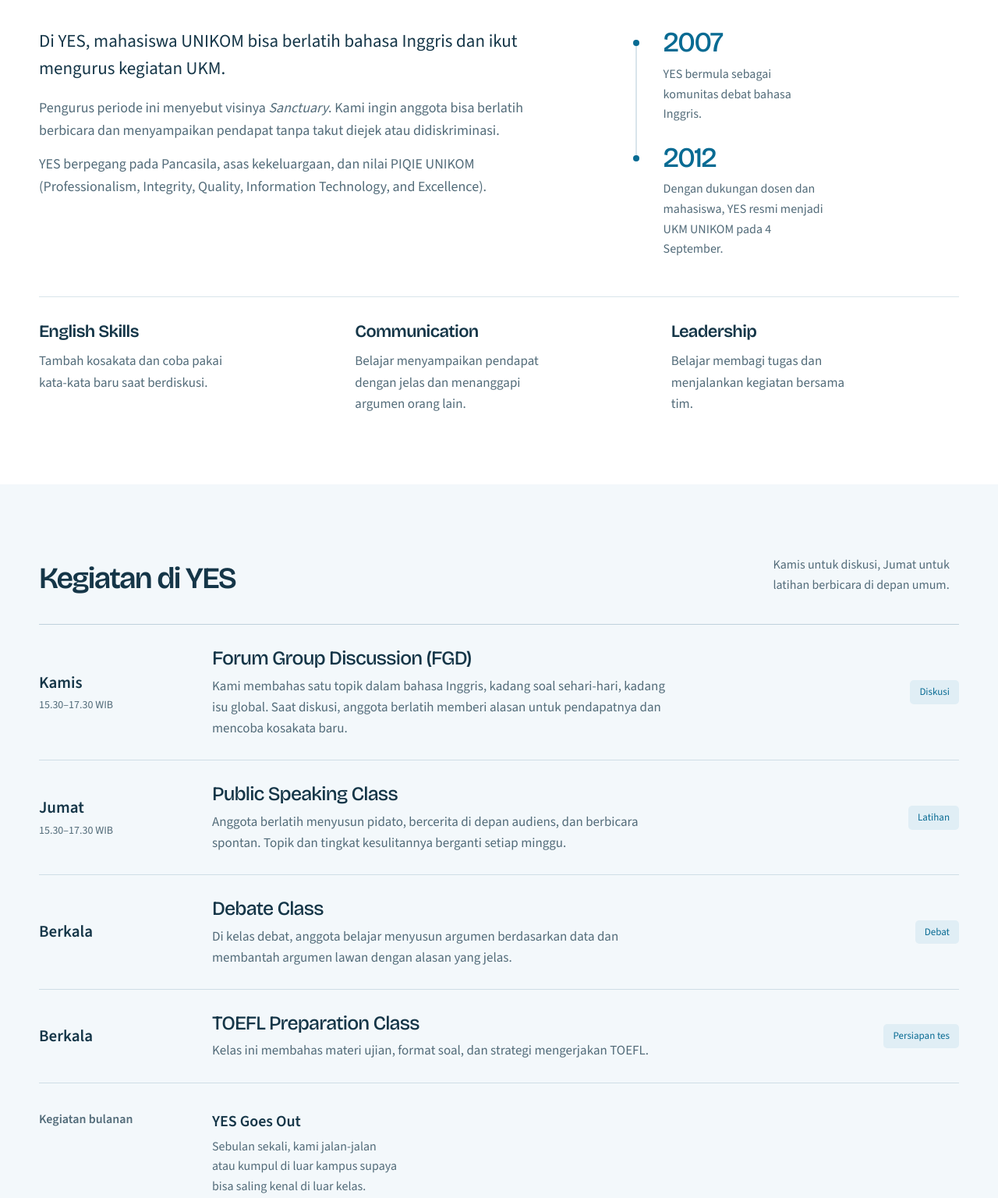
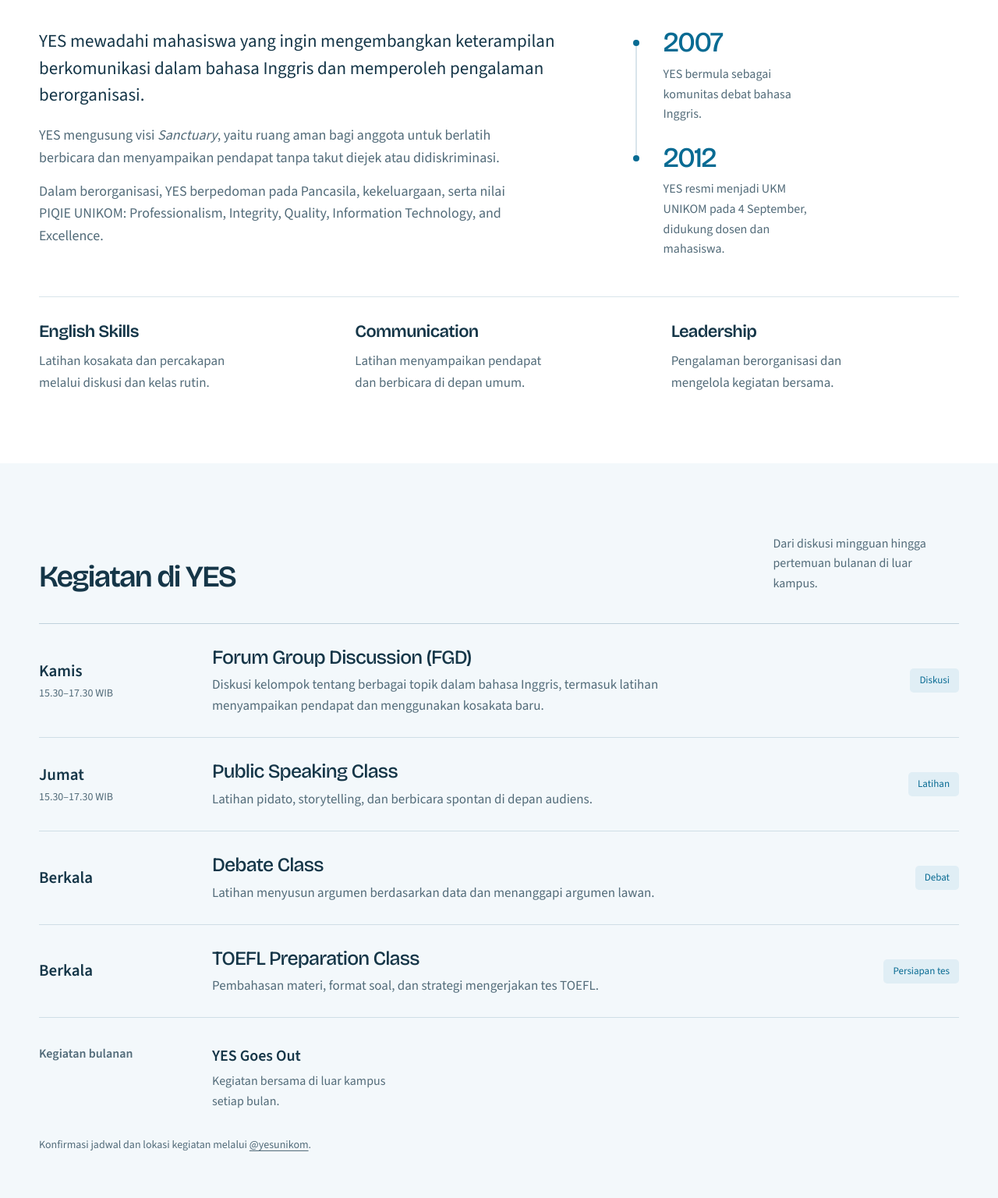
Before and after one commit to TanoINA/yesunikom, a website: page index.html in a window 1280 px wide. Shown: the part 1093-2629 px from the top of the page at 78% size. Drawn offline with nearby package versions, Linux system fonts and the light colour scheme.

Commit message:
Restore formal site copy for updated YES materials

```diff
--- a/index.html
+++ b/index.html
@@ -96,7 +96,7 @@
                     <p class="hero-context">Bahasa Inggris, di luar ruang kuliah.</p>
                     <h1 id="hero-title">Youth English Society</h1>
                     <p class="hero-tagline" lang="en">Speak out, connect,<br>and say YES!</p>
-                    <p class="hero-description">UKM bahasa Inggris di Universitas Komputer Indonesia. Kami berlatih lewat diskusi, debat, dan kelas berbicara di depan umum.</p>
+                    <p class="hero-description">Unit Kegiatan Mahasiswa di Universitas Komputer Indonesia yang berfokus pada pengembangan kemampuan bahasa Inggris.</p>
                     <div class="hero-actions">
                         <a href="#pendaftaran" class="button join-trigger">Bergabung dengan YES</a>
                         <a href="#kegiatan" class="text-link">Kenali kegiatan kami</a>
@@ -123,52 +123,52 @@
             <div class="section-heading"><h2 id="about-title">Tentang YES</h2></div>
             <div class="about-grid">
                 <div class="about-copy">
-                    <p class="lead">Di YES, mahasiswa UNIKOM bisa berlatih bahasa Inggris dan ikut mengurus kegiatan UKM.</p>
-                    <p>Pengurus periode ini menyebut visinya <em lang="en">Sanctuary</em>. Kami ingin anggota bisa berlatih berbicara dan menyampaikan pendapat tanpa takut diejek atau didiskriminasi.</p>
-                    <p class="about-values">YES berpegang pada Pancasila, asas kekeluargaan, dan nilai PIQIE UNIKOM (<span lang="en">Professionalism, Integrity, Quality, Information Technology, and Excellence</span>).</p>
+                    <p class="lead">YES mewadahi mahasiswa yang ingin mengembangkan keterampilan berkomunikasi dalam bahasa Inggris dan memperoleh pengalaman berorganisasi.</p>
+                    <p>YES mengusung visi <em lang="en">Sanctuary</em>, yaitu ruang aman bagi anggota untuk berlatih berbicara dan menyampaikan pendapat tanpa takut diejek atau didiskriminasi.</p>
+                    <p class="about-values">Dalam berorganisasi, YES berpedoman pada Pancasila, kekeluargaan, serta nilai PIQIE UNIKOM: <span lang="en">Professionalism, Integrity, Quality, Information Technology, and Excellence</span>.</p>
                 </div>
                 <dl class="history" aria-label="Sejarah YES">
                     <div><dt>2007</dt><dd>YES bermula sebagai komunitas debat bahasa Inggris.</dd></div>
-                    <div><dt>2012</dt><dd>Dengan dukungan dosen dan mahasiswa, YES resmi menjadi UKM UNIKOM pada 4 September.</dd></div>
+                    <div><dt>2012</dt><dd>YES resmi menjadi UKM UNIKOM pada 4 September, didukung dosen dan mahasiswa.</dd></div>
                 </dl>
             </div>
             <div class="focus-list" role="group" aria-label="Tiga pilar YES">
-                <article><h3 lang="en">English Skills</h3><p>Tambah kosakata dan coba pakai kata-kata baru saat berdiskusi.</p></article>
-                <article><h3 lang="en">Communication</h3><p>Belajar menyampaikan pendapat dengan jelas dan menanggapi argumen orang lain.</p></article>
-                <article><h3 lang="en">Leadership</h3><p>Belajar membagi tugas dan menjalankan kegiatan bersama tim.</p></article>
+                <article><h3 lang="en">English Skills</h3><p>Latihan kosakata dan percakapan melalui diskusi dan kelas rutin.</p></article>
+                <article><h3 lang="en">Communication</h3><p>Latihan menyampaikan pendapat dan berbicara di depan umum.</p></article>
+                <article><h3 lang="en">Leadership</h3><p>Pengalaman berorganisasi dan mengelola kegiatan bersama.</p></article>
             </div>
         </section>
 
         <section id="kegiatan" class="activities section" aria-labelledby="activities-title">
             <div class="container">
-                <div class="section-heading activity-heading"><h2 id="activities-title">Kegiatan di YES</h2><p>Kamis untuk diskusi, Jumat untuk latihan berbicara di depan umum.</p></div>
+                <div class="section-heading activity-heading"><h2 id="activities-title">Kegiatan di YES</h2><p>Dari diskusi mingguan hingga pertemuan bulanan di luar kampus.</p></div>
                 <div class="schedule">
                     <article class="schedule-row">
                         <div class="schedule-day">Kamis<small>15.30–17.30 WIB</small></div>
-                        <div><h3 lang="en">Forum Group Discussion (FGD)</h3><p>Kami membahas satu topik dalam bahasa Inggris, kadang soal sehari-hari, kadang isu global. Saat diskusi, anggota berlatih memberi alasan untuk pendapatnya dan mencoba kosakata baru.</p></div>
+                        <div><h3 lang="en">Forum Group Discussion (FGD)</h3><p>Diskusi kelompok tentang berbagai topik dalam bahasa Inggris, termasuk latihan menyampaikan pendapat dan menggunakan kosakata baru.</p></div>
                         <span class="schedule-type">Diskusi</span>
                     </article>
                     <article class="schedule-row">
                         <div class="schedule-day">Jumat<small>15.30–17.30 WIB</small></div>
-                        <div><h3 lang="en">Public Speaking Class</h3><p>Anggota berlatih menyusun pidato, bercerita di depan audiens, dan berbicara spontan. Topik dan tingkat kesulitannya berganti setiap minggu.</p></div>
+                        <div><h3 lang="en">Public Speaking Class</h3><p>Latihan pidato, <span lang="en">storytelling</span>, dan berbicara spontan di depan audiens.</p></div>
                         <span class="schedule-type">Latihan</span>
                     </article>
                     <article class="schedule-row">
                         <div class="schedule-day">Berkala</div>
-                        <div><h3 lang="en">Debate Class</h3><p>Di kelas debat, anggota belajar menyusun argumen berdasarkan data dan membantah argumen lawan dengan alasan yang jelas.</p></div>
+                        <div><h3 lang="en">Debate Class</h3><p>Latihan menyusun argumen berdasarkan data dan menanggapi argumen lawan.</p></div>
                         <span class="schedule-type">Debat</span>
                     </article>
                     <article class="schedule-row">
                         <div class="schedule-day">Berkala</div>
-                        <div><h3 lang="en">TOEFL Preparation Class</h3><p>Kelas ini membahas materi ujian, format soal, dan strategi mengerjakan TOEFL.</p></div>
+                        <div><h3 lang="en">TOEFL Preparation Class</h3><p>Pembahasan materi, format soal, dan strategi mengerjakan tes TOEFL.</p></div>
                         <span class="schedule-type">Persiapan tes</span>
                     </article>
                 </div>
                 <div class="monthly">
                     <h3>Kegiatan bulanan</h3>
-                    <article><h4 lang="en">YES Goes Out</h4><p>Sebulan sekali, kami jalan-jalan atau kumpul di luar kampus supaya bisa saling kenal di luar kelas.</p></article>
+                    <article><h4 lang="en">YES Goes Out</h4><p>Kegiatan bersama di luar kampus setiap bulan.</p></article>
                 </div>
-                <p class="schedule-note">Untuk memastikan jadwal dan lokasi, hubungi <a href="https://www.instagram.com/yesunikom/" target="_blank" rel="noopener noreferrer">@yesunikom</a>.</p>
+                <p class="schedule-note">Konfirmasi jadwal dan lokasi kegiatan melalui <a href="https://www.instagram.com/yesunikom/" target="_blank" rel="noopener noreferrer">@yesunikom</a>.</p>
             </div>
         </section>
         <section id="dokumentasi" class="section documentation" aria-labelledby="documentation-title">
@@ -185,8 +185,8 @@
                 <h2 id="faq-title">Pertanyaan umum</h2>
                 <div class="faq-list">
                     <details>
-                        <summary>Harus sudah lancar bahasa Inggris untuk ikut?</summary>
-                        <p>Tidak. Kamu bisa mulai berlatih bersama anggota lain, misalnya lewat diskusi Kamis atau kelas public speaking hari Jumat.</p>
+                        <summary>Apakah saya harus sudah lancar berbahasa Inggris?</summary>
+                        <p>Tidak. Anda dapat berlatih bersama anggota lain melalui diskusi Kamis dan kelas public speaking hari Jumat.</p>
                     </details>
                     <details>
                         <summary>Siapa yang dapat bergabung dengan YES?</summary>
```
